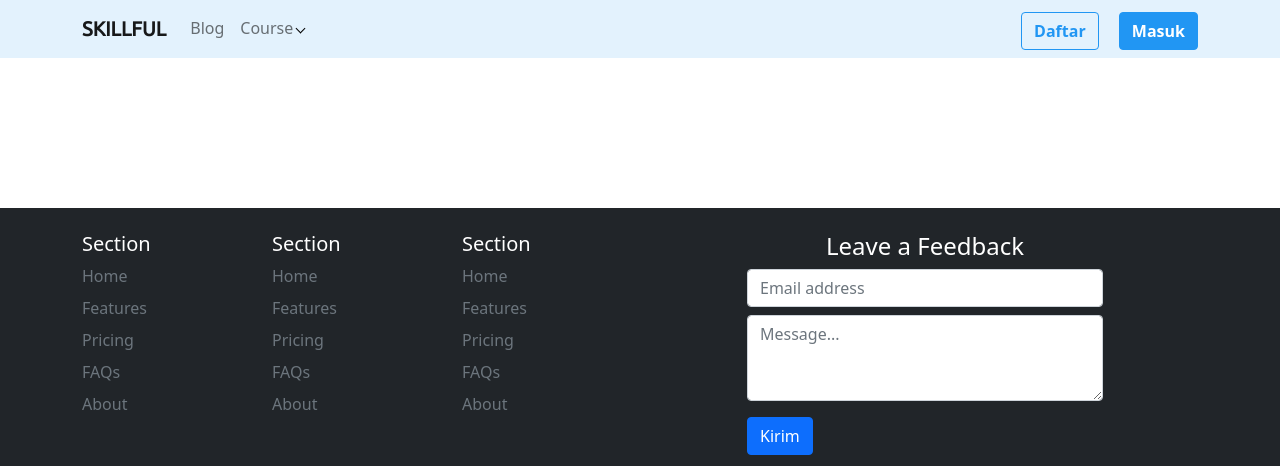
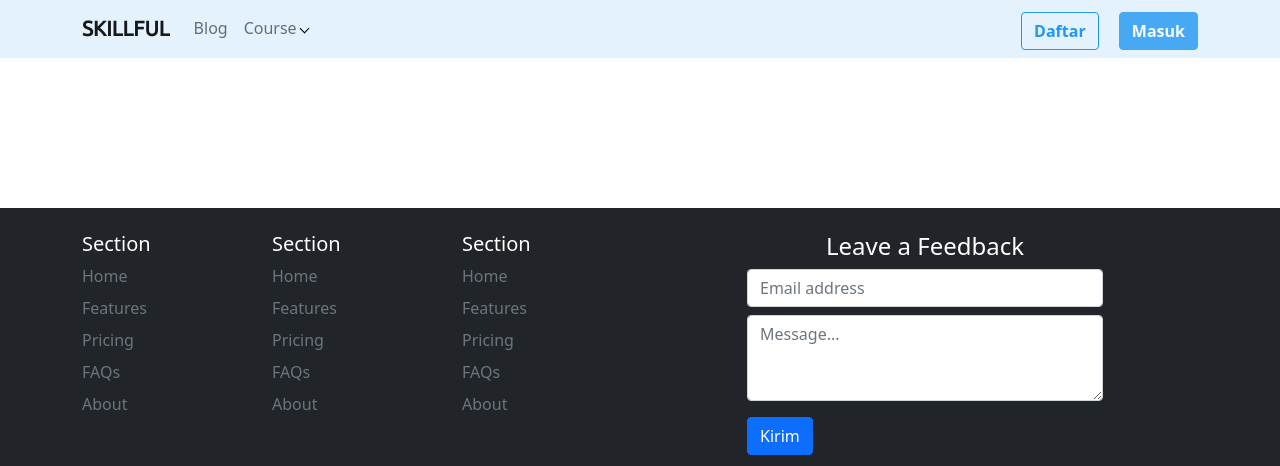
Before and after one commit to wahyu-pranata/Skillful, a plain HTML site: page index.html in a window 1280 px wide. In both pictures the pointer is over the link "Masuk". Shown: the top 466 px of the page. Drawn offline with nearby package versions, Linux system fonts and the light colour scheme.

Commit message:
memperbaiki stlye.css

```diff
--- a/assets/css/style.css
+++ b/assets/css/style.css
@@ -42,7 +42,7 @@ body {
 .navbar .navbar-brand {
     font-weight: 600;
     font-family: "Ubuntu";
-    2font-size: 1.3em;
+    font-size: 1.3em;
 }
 
 .arrow {
@@ -68,16 +68,24 @@ body {
 .navbar .flex .btn-outline-success,
 .navbar .flex .btn-success {
     font-weight: 600;
+    transition: all 0.3s;
+}
+
+.navbar .flex .btn-success:hover {
+    opacity: 0.8;
 }
 .navbar .flex .btn-outline-success {
     margin-right: 1rem;
     border: 1px solid #2196f3;
     color: #2196f3;
 }
+
 .navbar .flex .btn-outline-success:hover {
-  background-color: #2196f3;
+    opacity: 0.8;
+    background-color: #2196f3;
     color: #fff;
 }
+
 .navbar .flex .btn-success {
     background-color: #2196f3;
     border-color: #2196f3;
```
